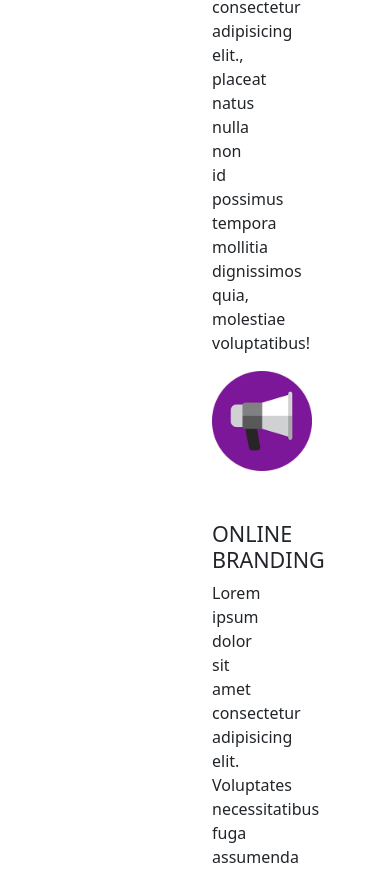
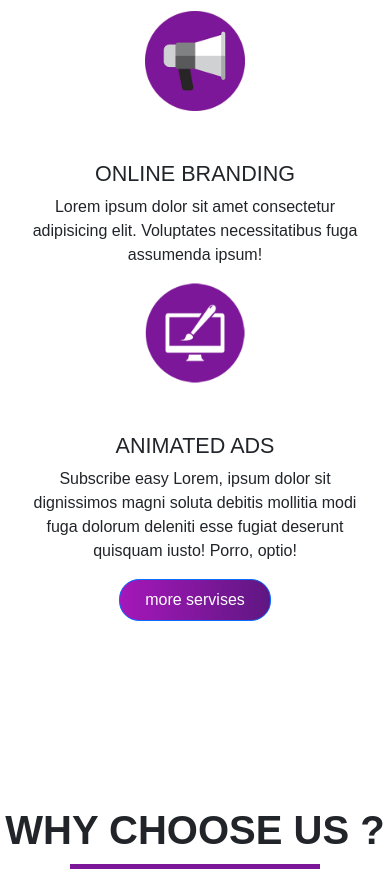
Before and after one commit to AyushSoni14/ResponsiveWebPage_usingBootstrap, a plain HTML site: page index.html in a window 390 px wide. Shown: the part 985-1856 px from the top of the page. Drawn offline with nearby package versions, Linux system fonts and the light colour scheme.

Commit message:
img centered

```diff
--- a/style.css
+++ b/style.css
@@ -1,5 +1,12 @@
+body {
+    font-family: Arial, sans-serif;
+    margin: 0;
+    padding: 0;
+}
 .navbar{
     background-image: linear-gradient(to right,#a517ba,#5f1782);
+    position: sticky;
+    top: 0;
 }
 .navbar-brand img{
     height: 40px;
@@ -11,7 +18,7 @@
 }
 
 .fa-bars {
-    color: white; /* Change the color to the desired color */
+    color: white;
     font-size: 30px;
 }
 #banner{
@@ -40,6 +47,10 @@
   margin-bottom: 50px;
    width: 100px;
 }
+#serv {
+    padding: 50px 0;
+    text-align: center;
+}
 #row1{
     padding-left: 200px;
     padding-right: 200px;
@@ -67,7 +78,7 @@
     padding: 8px 25px;
     border-radius: 20px;
     background-image: linear-gradient(to right,#a517ba,#5f1782);
-    color: white; /* Add this line to set the button text color */
+    color: white;
 
 }
 .btn{
@@ -89,3 +100,18 @@
 #testinomials{
     margin:100px 0;
 }
+.btn.btn-primary {
+    padding: 8px 25px;
+    border-radius: 20px;
+    background-image: linear-gradient(to right, #a517ba, #5f1782);
+    color: white;
+}
+.btn {
+    padding-bottom: 20px;
+}
+@media (max-width: 767px) {
+    #row1 {
+        padding-left: 15px;
+        padding-right: 15px;
+    }
+}
```
